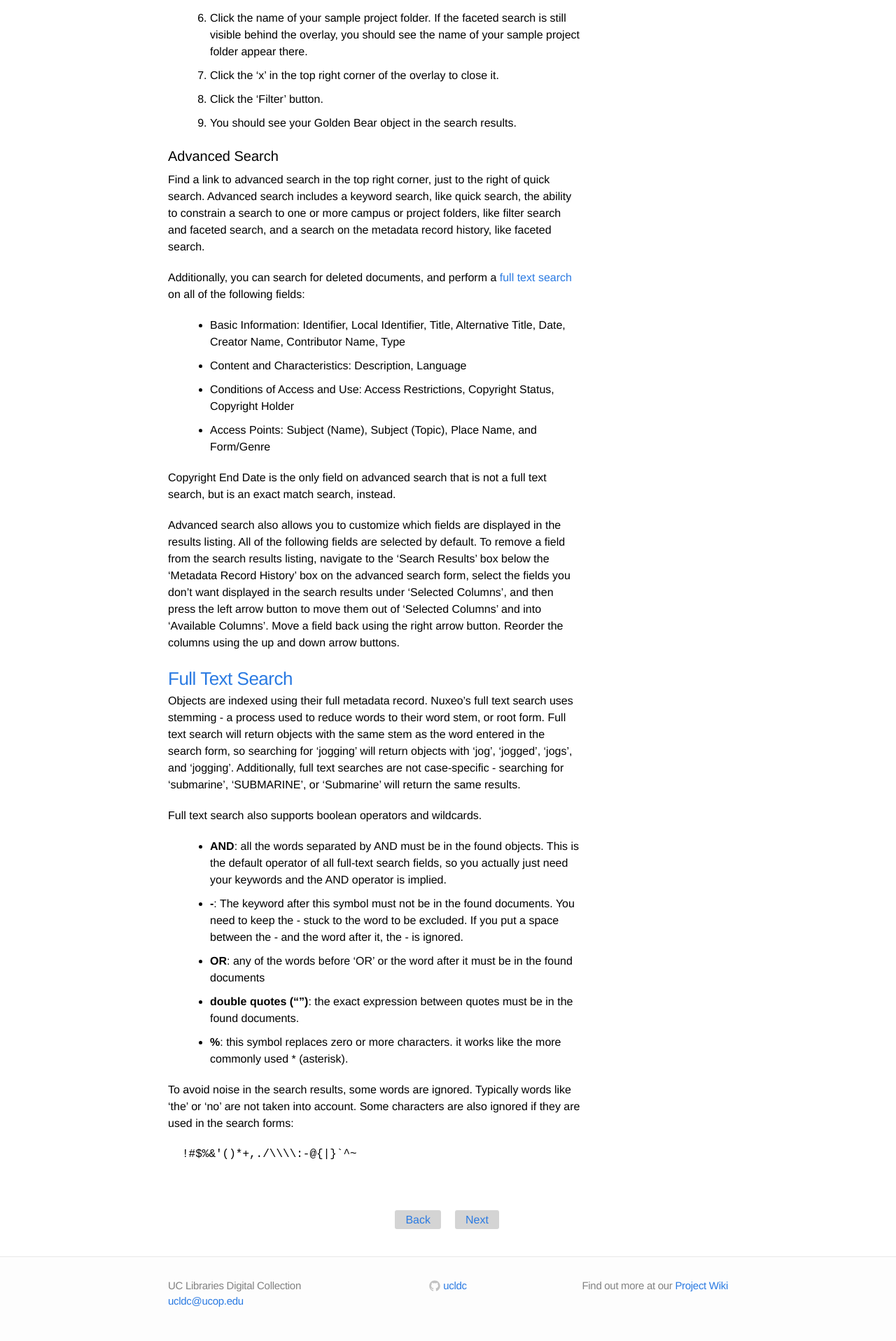
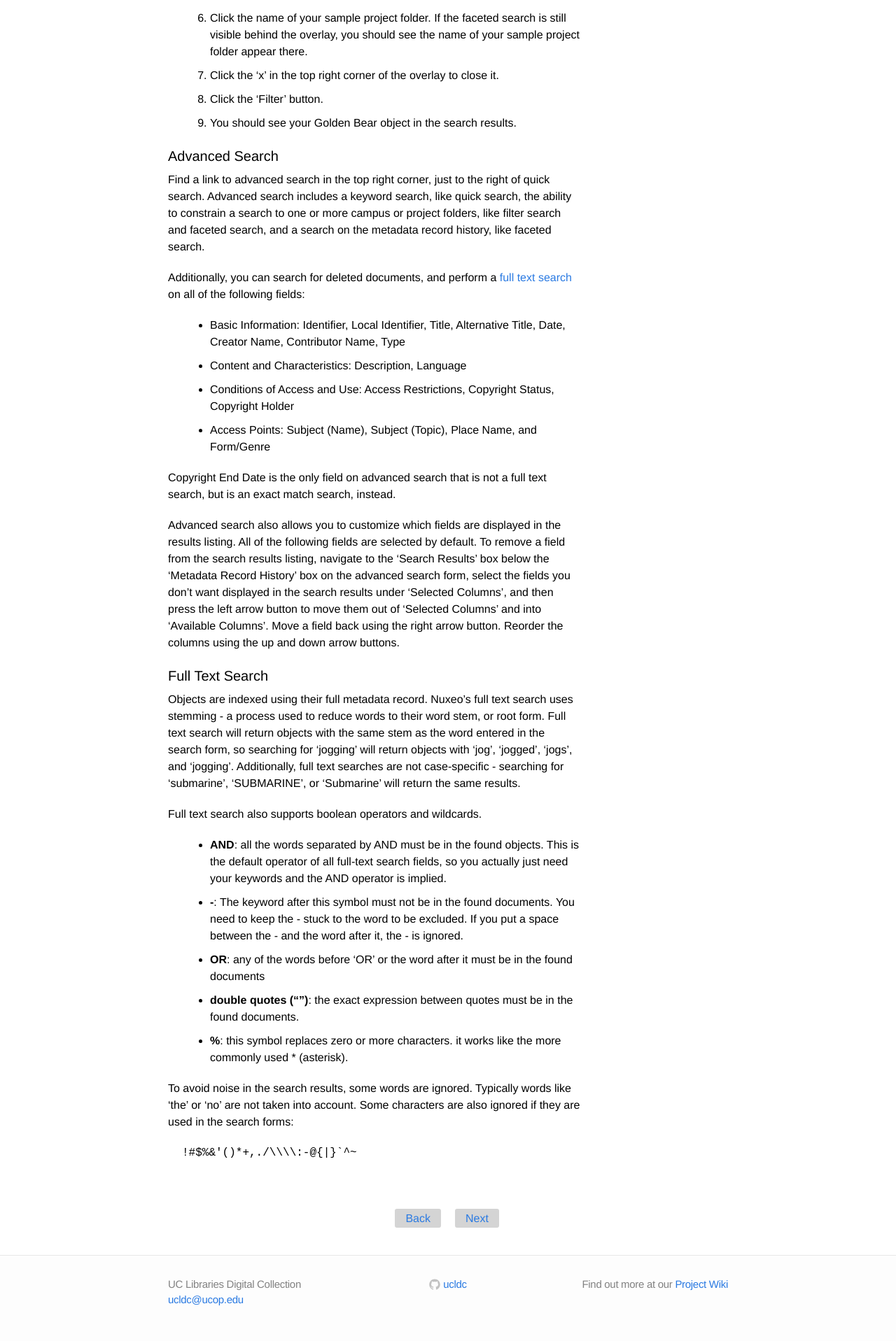
Before and after one commit to ucldc/ucldc-docs, a Jekyll site: the page built from docs/dams/search.md, in a window 1280 px wide. Shown: the part 2574-4491 px from the top of the page at 70% size. Built offline with Jekyll 4.4.1, drawn with Linux system fonts in a browser that asks for light colours; nearby versions of some CDN libraries.

Commit message:
changed link color and heading type

```diff
--- a/docs/dams/search.md
+++ b/docs/dams/search.md
@@ -79,7 +79,7 @@ Copyright End Date is the only field on advanced search that is not a full text
 
 Advanced search also allows you to customize which fields are displayed in the results listing. All of the following fields are selected by default. To remove a field from the search results listing, navigate to the 'Search Results' box below the 'Metadata Record History' box on the advanced search form, select the fields you don't want displayed in the search results under 'Selected Columns', and then press the left arrow button to move them out of 'Selected Columns' and into 'Available Columns'. Move a field back using the right arrow button. Reorder the columns using the up and down arrow buttons.
 
-<h1><a id="FullTextSearch">Full Text Search</a></h1>
+<h2><a id="FullTextSearch" style="color: black">Full Text Search</a></h2>
 
 Objects are indexed using their full metadata record. Nuxeo's full text search uses stemming - a process used to reduce words to their word stem, or root form. Full text search will return objects with the same stem as the word entered in the search form, so searching for 'jogging' will return objects with 'jog', 'jogged', 'jogs', and 'jogging'. Additionally, full text searches are not case-specific - searching for 'submarine', 'SUBMARINE', or 'Submarine' will return the same results.
 
```
